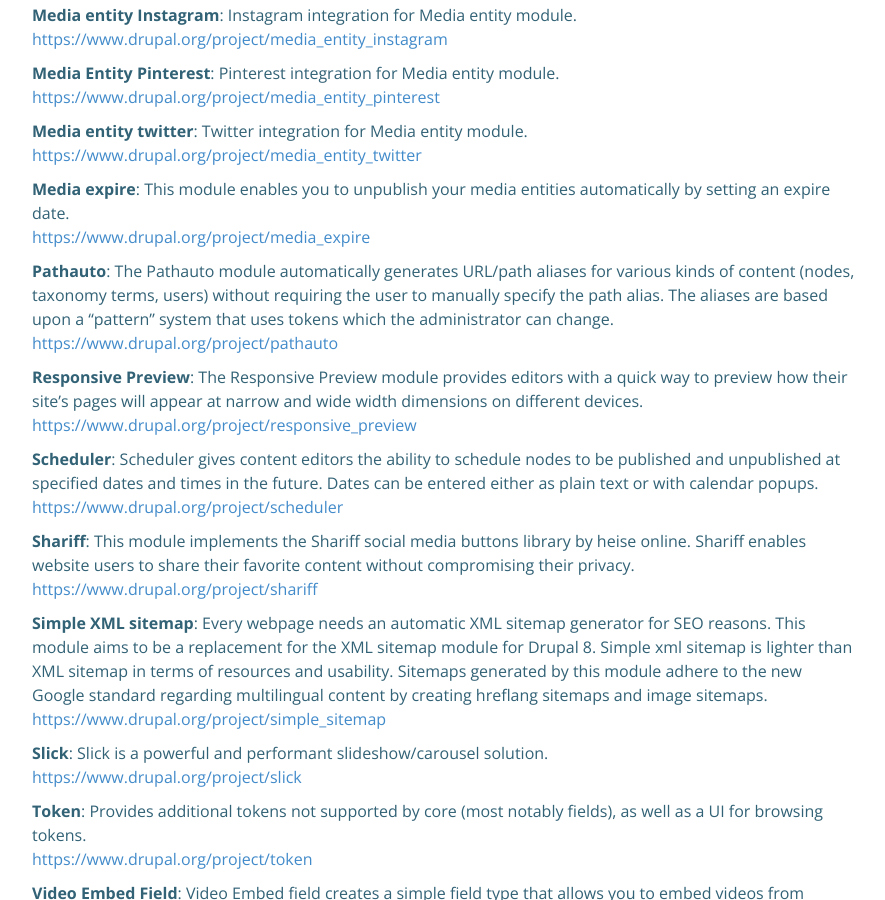
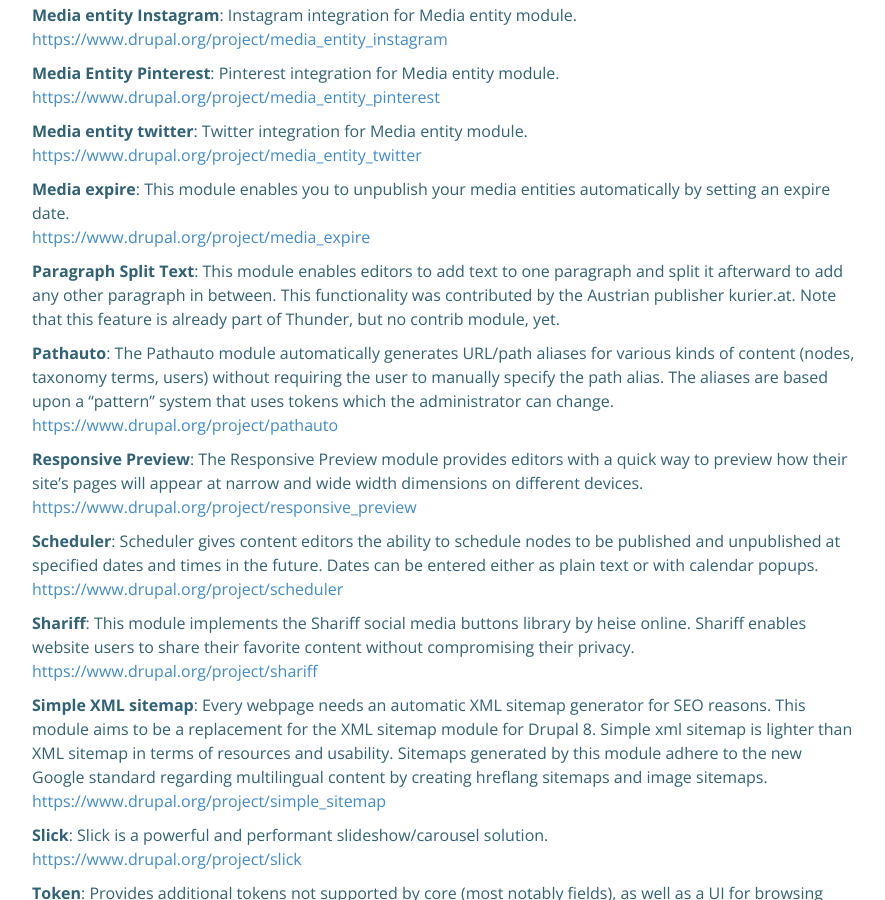
Before and after one commit to BurdaMagazinOrg/thunder-documentation, a Jekyll site: the page built from modules.md, in a window 1280 px wide and 900 px high, scrolled down 2253 px. Shown: the whole window, without its empty margins (53-938 px from the left). Built offline with Jekyll 4.4.1, drawn with Linux system fonts in a browser that asks for light colours; nearby versions of some CDN libraries; our own code applies the rules of GitHub Pages for plain Markdown files; comment, search, counter and statistics services are not loaded; the repository's description, which GitHub fills in, is left out.

Commit message:
Added description for paragraph split text (#19)

```diff
--- a/_includes/modules/default.md
+++ b/_includes/modules/default.md
@@ -52,6 +52,8 @@
 **Media expire**: This module enables you to unpublish your media entities automatically by setting an expire date.<br />
 [https://www.drupal.org/project/media_expire](https://www.drupal.org/project/media_expire)
 
+**Paragraph Split Text**: This module enables editors to add text to one paragraph and split it afterward to add any other paragraph in between. This functionality was contributed by the Austrian publisher kurier.at. Note that this feature is already part of Thunder, but no contrib module, yet.
+
 **Pathauto**: The Pathauto module automatically generates URL/path aliases for various kinds of content (nodes, taxonomy terms, users) without requiring the user to manually specify the path alias. The aliases are based upon a "pattern" system that uses tokens which the administrator can change.<br />
 [https://www.drupal.org/project/pathauto](https://www.drupal.org/project/pathauto)
 
```
